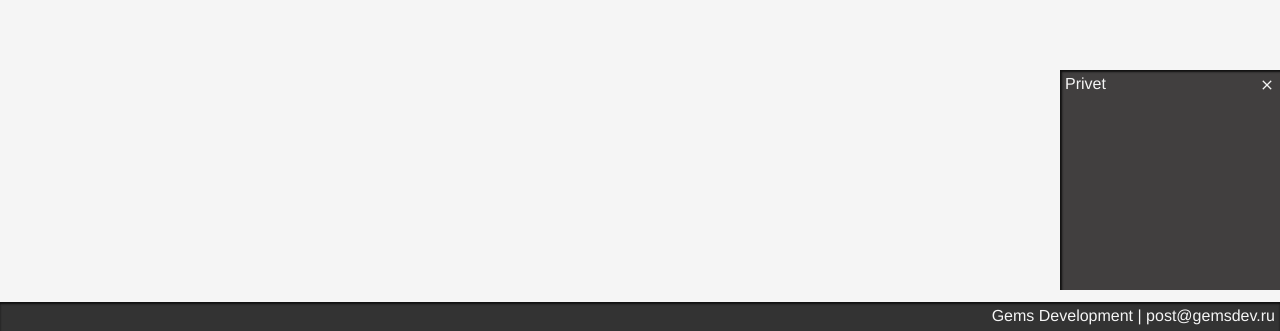
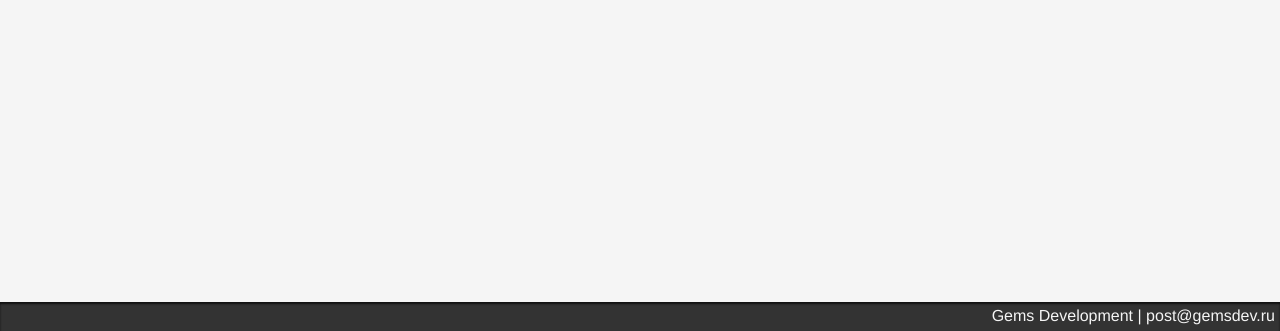
Before and after one commit to gems-development/geos-gempix-demo, a React (Create React App) app: page / in a window 1280 px wide. Shown: the part 478-809 px from the top of the page. Built offline with nearby package versions, Linux system fonts and the light colour scheme.

Commit message:
ещё немного правок

```diff
--- a/src/components/ui/Info/Info.jsx
+++ b/src/components/ui/Info/Info.jsx
@@ -1,6 +1,7 @@
 
 import React from "react";
 import { useDispatch, useSelector } from "react-redux";
+import { makeUnVisibleAction } from "../../../store/actionCreaators/actionCreator";
 import "./Info.css";
 
 
@@ -11,7 +12,7 @@ export const Info = () => {
    const visible = useSelector(state => state.visible);
 
    const makeUnVisible = () => {
-    dispatch(makeUnVisible())
+    dispatch(makeUnVisibleAction())
    }
 
 
--- a/src/components/workArea/Map.js
+++ b/src/components/workArea/Map.js
@@ -5,7 +5,7 @@ import placemarkIcon from '../../assets/img/placemarkIcon.png';
 import { pointActions, polylineActions, polygonActions, drawShortestLine } from './MapObjectFactory';
 import axios from 'axios';
 import store from "../../store/store"
-import { updateOutputAction } from '../../store/actionCreaators/actionCreator';
+import { makeVisibleAction, updateOutputAction } from '../../store/actionCreaators/actionCreator';
 
 var coords1 = [];
 var coords2 = [];
@@ -79,6 +79,7 @@ export function distanceCalcTool() {
 
             // Демонстрация численного значения расстояния клиенту
             store.dispatch(updateOutputAction("Расстояние между объектами: " + response.data.distance));
+            store.dispatch(makeVisibleAction())
         },
         reject => { console.log(reject); });
 
@@ -99,6 +100,7 @@ export function spatialRelationsTool() {
         axios.post('http://localhost:5148/SpatialRelations', request).then(response => {
             store.dispatch(updateOutputAction("Пересечение: " + response.data.intersecting + "\n"
                 + "Нахождение внутри: " + response.data.inside));
+                store.dispatch(makeVisibleAction())
         },
             reject => { console.log(reject); });
 
@@ -112,6 +114,7 @@ export function RemoveAllObjects () {
 
     mapRef.current.geoObjects.removeAll();
     store.dispatch(updateOutputAction("Карта очищена"))
+    store.dispatch(makeVisibleAction())
 
 }
 
--- a/src/store/reducers/reducer_1.js
+++ b/src/store/reducers/reducer_1.js
@@ -1,7 +1,7 @@
 
 const defoultState = {
-    output: "Privet",
-    visible: true
+    output: "",
+    visible: false
 }
 
 export const UPDATE_OUTPUT = "UPDATE_OUTPUT"
@@ -10,7 +10,7 @@ export const MAKE_UNVISIBLE = "MAKE_UNVISIBLE"
 
 export function reducer(state = defoultState, action) {
     switch(action.type) {
-        case UPDATE_OUTPUT: return { ...state, output: action.output, visible: true};
+        case UPDATE_OUTPUT: return { ...state, output: action.output};
         case MAKE_VISIBLE: return {...state, visible: true};
         case MAKE_UNVISIBLE: return {...state, visible: false};
         default: return state;
```
